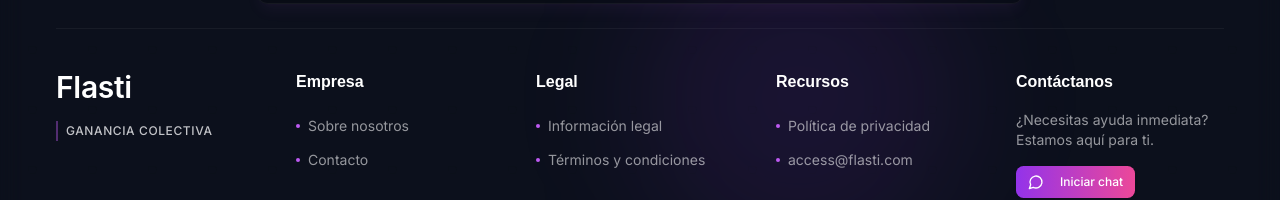
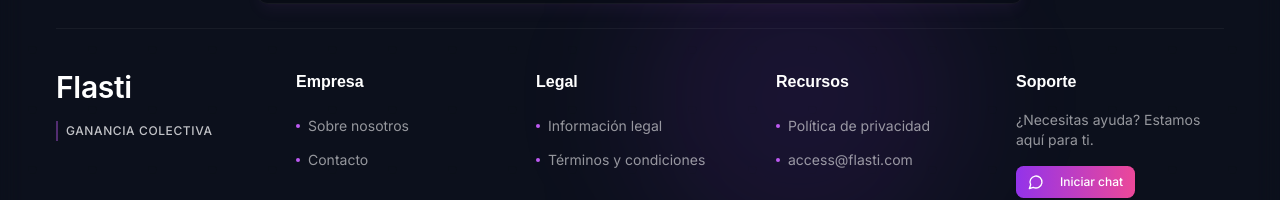
Before and after one commit to businessflasti/flasti, a Next.js app: page / in a window 1280 px wide. Shown: the part 5579-5779 px from the top of the page. Built offline with nearby package versions, Linux system fonts and the light colour scheme; no server answers; the database is empty.

Commit message:
Update: Cambiar título de contacto a 'Soporte' y simplificar texto de ayuda

```diff
--- a/src/contexts/LanguageContext.tsx
+++ b/src/contexts/LanguageContext.tsx
@@ -78,8 +78,8 @@
     politicaPrivacidad: 'Política de privacidad',
     derechosReservados: 'Todos los derechos reservados.',
     volverArriba: 'Volver arriba',
-    contactanos: 'Contáctanos',
-    ayudaInmediata: '¿Necesitas ayuda inmediata? Estamos aquí para ti.',
+    contactanos: 'Soporte',
+    ayudaInmediata: '¿Necesitas ayuda? Estamos aquí para ti.',
     iniciarChat: 'Iniciar chat',
 
     // Testimonials Section
@@ -321,8 +321,8 @@
     politicaPrivacidad: 'Privacy policy',
     derechosReservados: 'All rights reserved.',
     volverArriba: 'Back to top',
-    contactanos: 'Contact Us',
-    ayudaInmediata: 'Need immediate help? We are here for you.',
+    contactanos: 'Support',
+    ayudaInmediata: 'Need help? We are here for you.',
     iniciarChat: 'Start chat',
 
     // Testimonials Section
@@ -586,8 +586,8 @@
     politicaPrivacidad: 'Política de privacidade',
     derechosReservados: 'Todos os direitos reservados.',
     volverArriba: 'Voltar ao topo',
-    contactanos: 'Contate-nos',
-    ayudaInmediata: 'Precisa de ajuda imediata? Estamos aqui para você.',
+    contactanos: 'Suporte',
+    ayudaInmediata: 'Precisa de ajuda? Estamos aqui para você.',
     iniciarChat: 'Iniciar chat',
 
     // Testimonials Section
```
